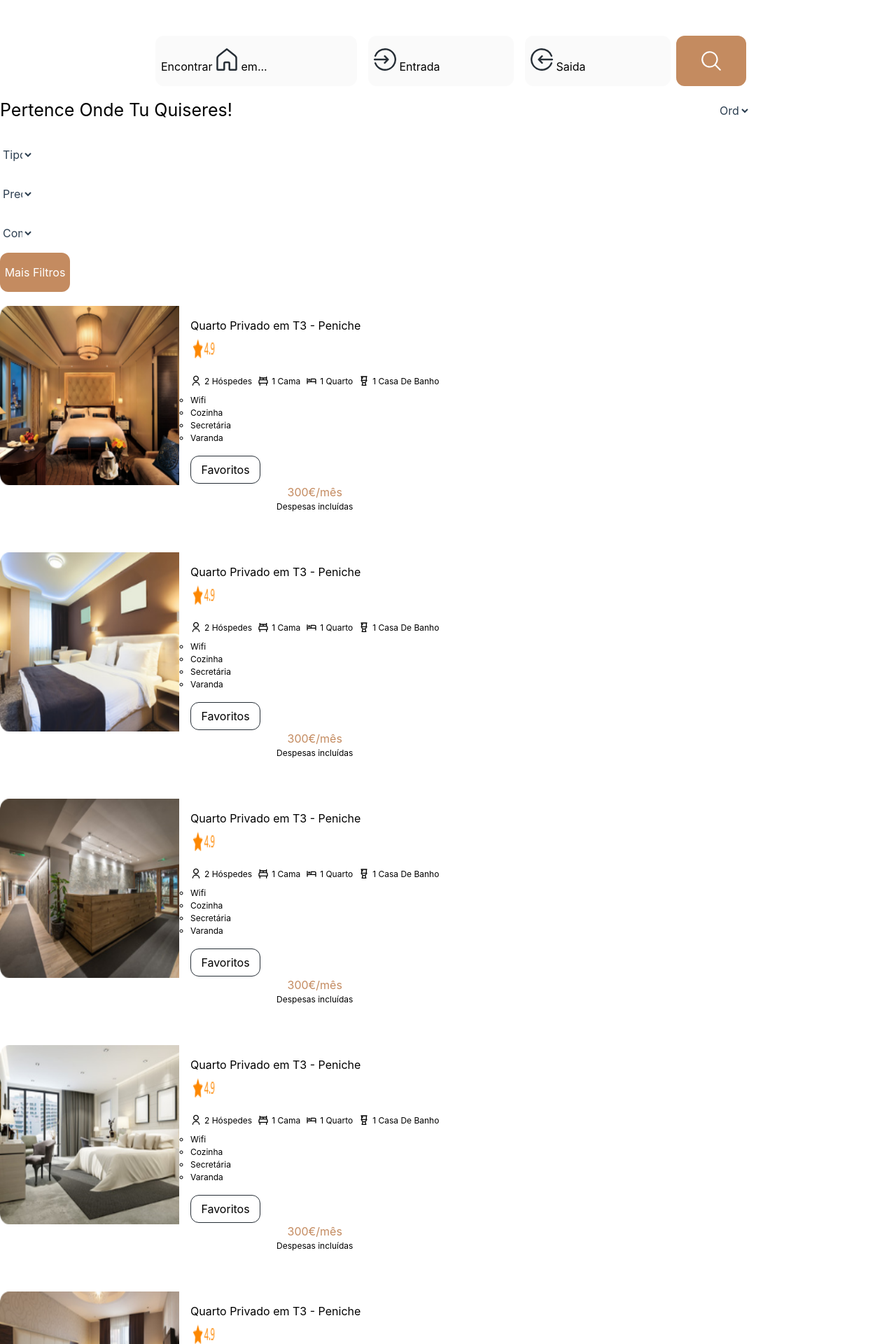
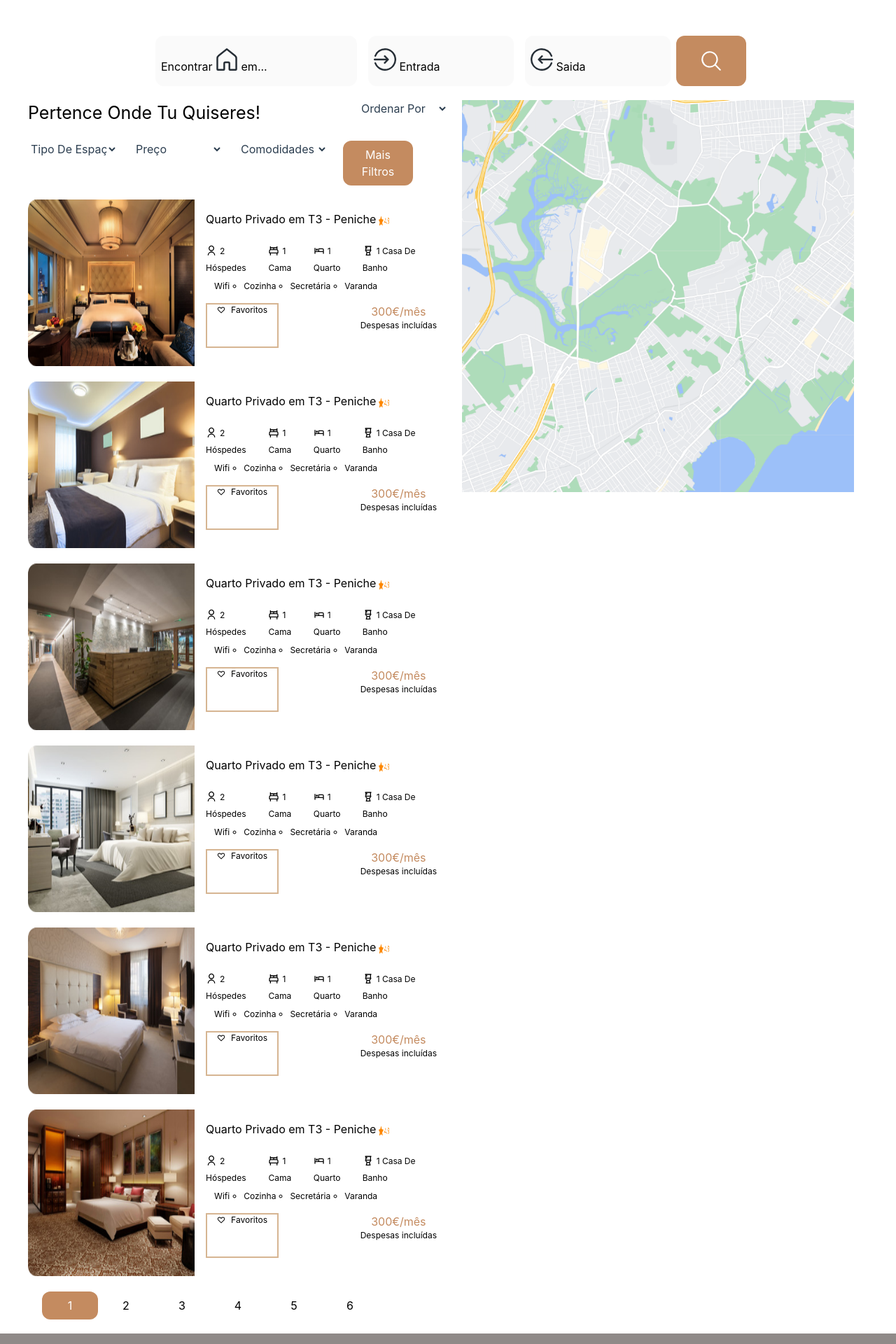
Before and after one commit to Ozonizador/feathers, a Next.js app: page /destaques in a window 1280 px wide. Shown: the part 140-2060 px from the top of the page at 70% size. Built offline with nearby package versions, Linux system fonts and the light colour scheme.

Commit message:
working on destaques

```diff
--- a/components/pg4_5homecard/Pg4_5homecard.jsx
+++ b/components/pg4_5homecard/Pg4_5homecard.jsx
@@ -3,6 +3,7 @@ import Image from "next/image";
 import { RiUserLine } from "react-icons/ri";
 import { BiBed } from "react-icons/bi";
 import { TbBed } from "react-icons/tb";
+import { CgHeart } from "react-icons/cg";
 import { GrRestroom } from "react-icons/gr";
 
 export default function RoomInformation(props) {
@@ -22,10 +23,10 @@ export default function RoomInformation(props) {
               </div>
               <div onClick={routeChange} className="p-3">
                 <div className="m-1">
-                  <div className="">
+                  <div className="flex flex-1">
                     <h6 className="mb-0 ">Quarto Privado em T3 - Peniche</h6>
                     <div className="m-1">
-                      <Image src="/images/stars.png" alt="" height={32} width={32} />
+                      <Image src="/images/stars.png" alt="" height={16} width={16} />
                     </div>
                   </div>
                   {/* icon with images */}
@@ -47,34 +48,27 @@ export default function RoomInformation(props) {
                       <span className="my-auto ml-1 text-xs">1 Casa De Banho</span>
                     </div>
                   </div>
-                  <div className="d-flex mb-1 mt-2" style={{ fontSize: "12px" }}>
-                    <ul
-                      id="classlist"
-                      className="d-flex space-between flex-row"
-                      style={{ gap: "20px" }}
-                    >
-                      <li>Wifi</li>
+                  <div className="mb-1 mt-2 flex text-xs">
+                    <ul id="classlist" className="flex gap-5 px-3">
+                      <li className="list-none">Wifi</li>
                       <li>Cozinha</li>
                       <li>Secretária</li>
                       <li>Varanda</li>
                     </ul>
                   </div>
 
-                  <div className="row">
-                    <div className="col-6 mt-4">
-                      <button id="cardbtn">Favoritos</button>
+                  <div className="mt-4 flex flex-1">
+                    <div className="border-2 border-primary-300 text-xs hover:border-primary-500">
+                      <button className="border">
+                        <CgHeart className="inline" />
+                        <span className="my-auto ml-2">Favoritos</span>
+                      </button>
                     </div>
-                    <div className="col-6">
-                      <div className="hotel-card_pricing text-center">
-                        <h3 style={{ color: "#C48B60" }}>300€/mês</h3>
+                    <div className="ml-auto">
+                      <div className="text-center">
+                        <h3 className="text-primary-500">300€/mês</h3>
                         <div className="d-flex">
-                          <p
-                            style={{
-                              fontSize: "12px",
-                            }}
-                          >
-                            Despesas incluídas
-                          </p>
+                          <p className="text-xs">Despesas incluídas</p>
                           <i className="fa-solid fa-circle-info m-1"></i>
                         </div>
                       </div>
--- a/components/pg4_5selection/Pg4_5selection.jsx
+++ b/components/pg4_5selection/Pg4_5selection.jsx
@@ -3,20 +3,19 @@ import Image from "next/image";
 
 import Pg4_5homecard from "../../components/pg4_5homecard/Pg4_5homecard";
 
-export default function Pg4_5selection() {
+export default function Rooms() {
   return (
-    <div>
-      <div className="">
+    <>
+      <div className="mt-5 flex flex-1 px-10">
+        <div className="w-1/2">
           <div className="row">
-          <div className="col-7">
-            <div className="row ">
-              <div className="top">
-                <h2 className="headingt fs-100 bold" style={{ fontSize: "25px" }}>
+            <div className="flex flex-1">
+              <h2 className="heading text-bold" style={{ fontSize: "25px" }}>
                 Pertence Onde Tu Quiseres!
               </h2>
 
-                <div className="form-group col-4 otuline-secondary " style={{ width: "20%" }}>
-                  <select id="inputState" className="form-select">
+              <div className="ml-auto">
+                <select className="w-32">
                   <option>Ordenar Por</option>
                   <option>...</option>
                 </select>
@@ -24,34 +23,31 @@ export default function Pg4_5selection() {
             </div>
           </div>
 
-            <div className="row mb-5">
-              <div className="col-md-3">
-                <select id="inputState" className="form-select form-control-lg select-destaques">
+          <div className="grid grid-cols-4 py-5">
+            <div className="mr-auto w-64">
+              <select className="w-32">
                 <option>Tipo De Espaço</option>
                 <option>...</option>
               </select>
             </div>
 
-              <div className="col-md-3">
-                <select id="inputState" className="form-select form-control- select-destaques">
+            <div>
+              <select className="w-32">
                 <option>Preço</option>
                 <option>...</option>
               </select>
             </div>
 
-              <div className="col-md-3">
-                <select id="inputState" className="form-select form-control-lg select-destaques">
+            <div>
+              <select className="w-32">
                 <option>Comodidades</option>
                 <option>...</option>
               </select>
             </div>
 
-              <div className="col-md-1"></div>
-
-              <div className="col-md-2">
+            <div>
               <button
-                  className="btn w-100"
-                  id="btn-destaques"
+                className="bg-primary-500 p-2 text-white"
                 style={{ backgroundColor: "#c48b60" }}
               >
                 Mais Filtros
@@ -59,62 +55,53 @@ export default function Pg4_5selection() {
             </div>
           </div>
 
-            <div className="row">
+          <div>
             <Pg4_5homecard img="/images/home1.png" />
           </div>
 
-            <div className="row">
+          <div>
             <Pg4_5homecard img="/images/home2.png" />
           </div>
 
-            <div className="row">
+          <div>
             <Pg4_5homecard img="/images/home3.png" />
           </div>
 
-            <div className="row">
+          <div>
             <Pg4_5homecard img="/images/home4.png" />
           </div>
 
-            <div className="row">
+          <div>
             <Pg4_5homecard img="/images/home5.png" />
           </div>
 
-            <div className="row">
+          <div>
             <Pg4_5homecard img="/images/home6.png" />
           </div>
 
           <div className="row mb-5">
             <div className="col-md-2"></div>
-              <div className="col-md-5 d-flex justify-content-center">
+            <div className="flex flex-1 justify-around px-5">
               <button className="btn w-auto shadow-none">
                 <i className="fa-solid fa-angle-left"></i>
               </button>
-                <button
-                  className="btn w-auto shadow-none"
-                  style={{
-                    backgroundColor: "#c48b60",
-                    color: "#fff",
-                  }}
-                >
-                  1
-                </button>
-                <button className="btn w-auto shadow-none">2</button>
-                <button className="btn w-auto shadow-none">3</button>
-                <button className="btn w-auto shadow-none">4</button>
-                <button className="btn w-auto shadow-none">5</button>
-                <button className="btn w-auto shadow-none">6</button>
-                <button className="btn w-auto shadow-none">
+              <button className="bg-primary-500 p-2 text-white shadow-none">1</button>
+              <button className="p-2 shadow-none">2</button>
+              <button className="p-2 shadow-none">3</button>
+              <button className="p-2 shadow-none">4</button>
+              <button className="p-2 shadow-none">5</button>
+              <button className="p-2 shadow-none">6</button>
+              <button className="p-2 shadow-none">
                 <i className="fa-solid fa-angle-right"></i>
               </button>
             </div>
             <div className="col-md-5"></div>
           </div>
         </div>
-          <div className="col-5 d-none d-lg-block ">
-            <Image src="/images/homemap.png" height={32} width={32} alt="" />
+        <div className="w-1/2 px-5">
+          <Image src="/images/homemap.png" layout="responsive" height="100%" width="100%" alt="" />
         </div>
       </div>
-      </div>
-    </div>
+    </>
   );
 }
--- a/styles/globals.css
+++ b/styles/globals.css
@@ -282,17 +282,6 @@ a {
   display: flex;
   justify-content: center;
   align-items: center;
-}
-
-#btn-destaques {
-  color: #fff;
-  height: 56px;
-  border-radius: 12px;
-}
-
-.select-destaques {
-  height: 56px;
-  border-radius: 12px;
 }
 
 /* toggle btn */
@@ -379,17 +368,6 @@ a {
 #classlist {
   list-style-type: circle;
 }
-#cardbtn {
-  border: 1.5px solid #262e36;
-  font: 10px;
-  height: 40px;
-  width: 100px;
-  background-color: #ffffff;
-}
-#cardbtn:hover {
-  background-color: #000000;
-  color: #ffffff;
-}
 
 /* navbar */
 
@@ -867,7 +845,6 @@ h1 img {
     height: 3.75rem;
   }
 }
-/* Made by @yousaf_ustav on twitter */
 
 /* home section 2 */
 .section2 {
@@ -885,7 +862,6 @@ h1 img {
     gap: 3rem;
   }
 }
-/* Made by @yousaf_ustav on twitter */
 #model-heading-text {
   font-size: 18px;
   margin-top: 15px;
@@ -1035,7 +1011,6 @@ h1 img {
     grid-template-rows: repeat(3, 1fr);
   }
 }
-/* Made by @yousaf_ustav on twitter */
 
 .section7 {
   margin: 6.75rem auto;
@@ -1155,8 +1130,6 @@ h1 img {
   }
 }
 
-/* Made by @yousaf_ustav on twitter */
-
 .sec6-article {
   min-height: 480px;
   background-color: #fff;
@@ -1204,7 +1177,6 @@ h1 img {
     margin-bottom: 3.75rem;
   }
 }
-/* Made by @yousaf_ustav on twitter */
 
 .section3 {
   margin-bottom: 6.25rem;
@@ -1318,7 +1290,6 @@ h1 img {
     margin-bottom: 10.5rem;
   }
 }
-/* Made by @yousaf_ustav on twitter */
 .ycard {
   width: 21.25rem; /*340px*/
   padding: 0.5rem;
@@ -1327,7 +1298,6 @@ h1 img {
   justify-content: center;
   align-items: flex-start;
 }
-/* Made by @yousaf_ustav on twitter */
 
 .section4 {
   text-align: center;
@@ -1394,7 +1364,6 @@ h1 img {
     grid-template-columns: repeat(auto-fit, minmax(17.875rem, 1fr));
   }
 }
-/* Made by @yousaf_ustav on twitter */
 
 .section5 {
   padding-top: 6.25rem;
@@ -1437,7 +1406,6 @@ h1 img {
     padding: 1rem 2.5rem;
   }
 }
-/* Made by @yousaf_ustav on twitter */
 
 #maps {
   margin-top: 100px;
@@ -1546,4 +1514,3 @@ h1 img {
     padding: 1.5rem;
   }
 }
-/* Made by @yousaf_ustav on twitter */
```
Lines whose indentation alone changed are shown as unchanged.
